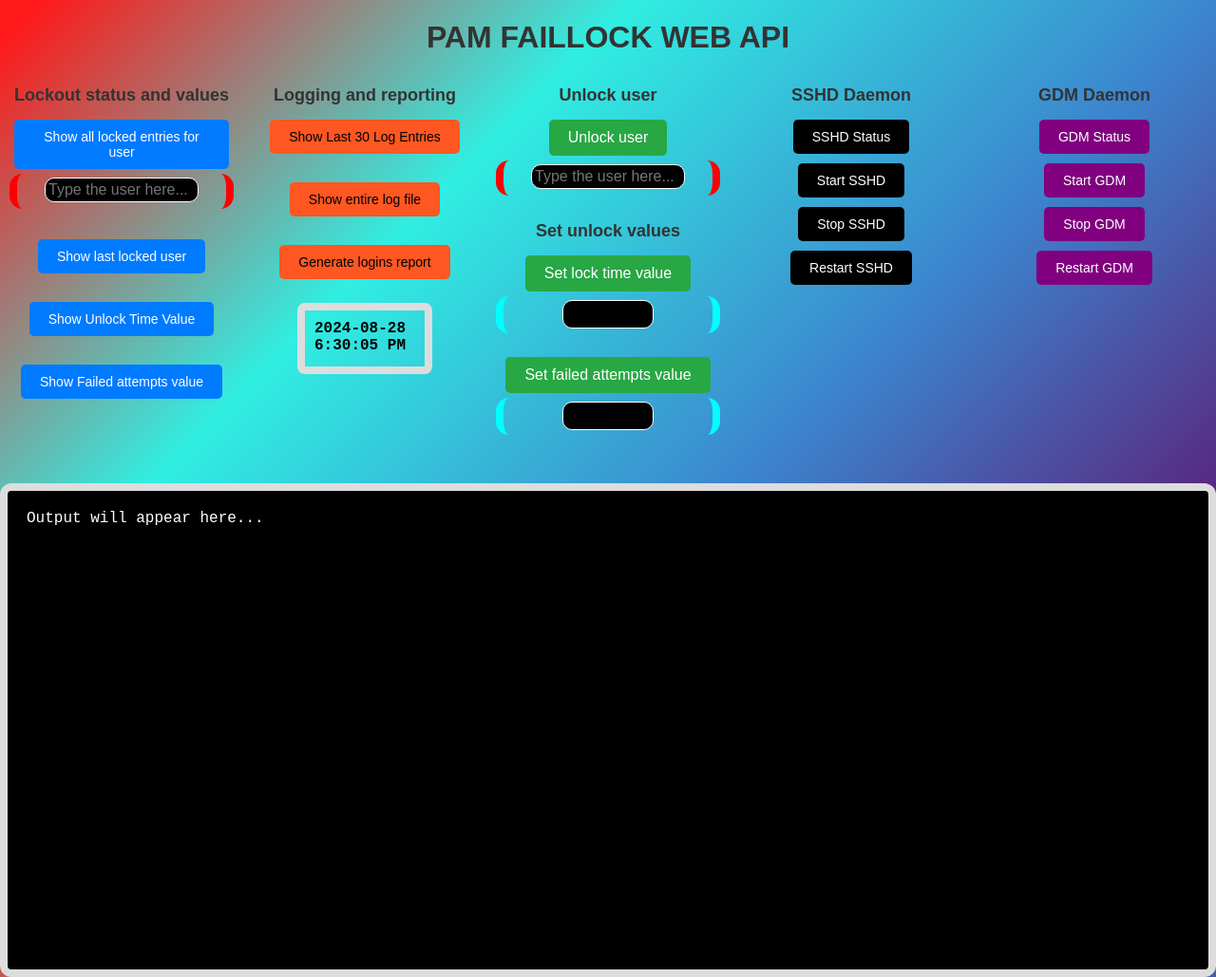
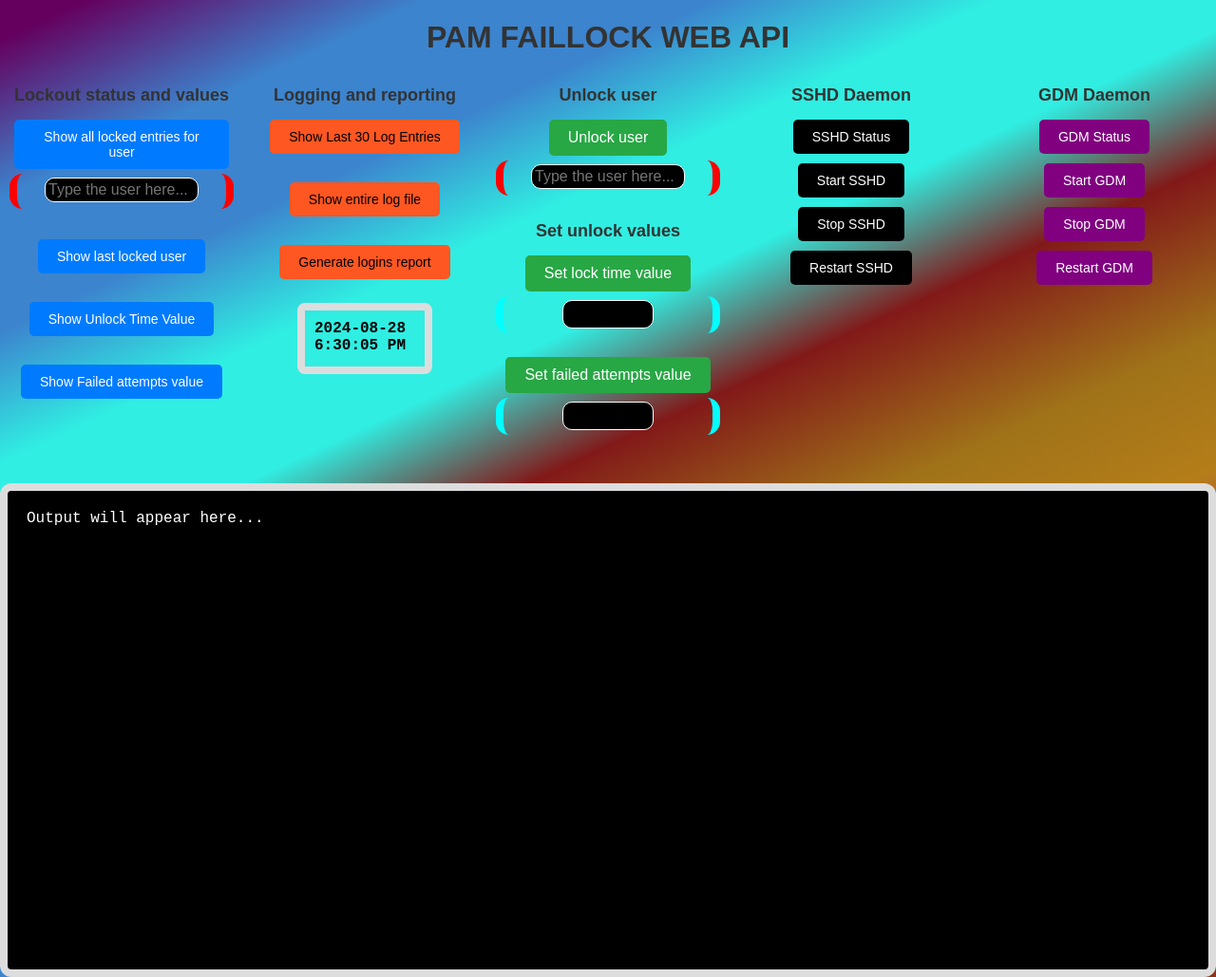
Before and after one commit to kurogane13/PAM_faillock_web_api, a Flask app: page / in a window 1280 px wide. Shown: the whole page at 95% size. Run offline with Flask 2, Linux system fonts and the light colour scheme.

Commit message:
Update index.html

```diff
--- a/templates/index.html
+++ b/templates/index.html
@@ -11,7 +11,21 @@
             background-color: #f4f4f4;
             color: #333;
             text-align: center;
-            background: linear-gradient(315deg, rgba(101,0,94,1) 3%, rgba(60,132,206,1) 38%, rgba(48,238,226,1) 68%, rgba(255,25,25,1) 98%);
+            //background: linear-gradient(315deg, rgba(101,0,94,1) 3%, rgba(60,132,206,1) 38%, rgba(48,238,226,1) 68%, rgba(255,25,25,1) 98%);
+            background: linear-gradient(
+                515deg,
+                rgba(101, 0, 94, 1) 0%,          /* Start color */
+                rgba(101, 0, 94, 1) 3%,           /* Keep the first color for a bit longer */
+                rgba(60, 132, 206, 1) 15%,        /* Intermediate color */
+                rgba(60, 132, 206, 1) 25%,        /* Keep the second color for a bit longer */
+                rgba(48, 238, 226, 1) 35%,        /* Transition color */
+                rgba(48, 238, 226, 1) 45%,        /* Keep the transition color for a bit longer */
+                rgba(130, 25, 25, 1) 55%,         /* Ending color */
+                rgba(160, 115, 25, 1) 68%,         /* Keep the ending color for a bit longer */
+                rgba(180, 125, 25, 1) 78%,         /* Keep the ending color for a bit longer */
+                rgba(200, 25, 125, 1) 90%,         /* Smooth transition to the end */
+                rgba(200, 25, 125, 1) 98%          /* End color */
+            );
             animation: gradient 15s ease infinite;
             background-size: 400% 400%;
             background-attachment: fixed;
@@ -35,7 +49,7 @@
             height: 12em;
             animation: wave 10s -1s linear infinite;
             transform: translate3d(0, 0, 0);
-            opacity: 0.8;
+            opacity: 1.4;
             bottom: 0;
             left: 0;
             z-index: -1;
```
